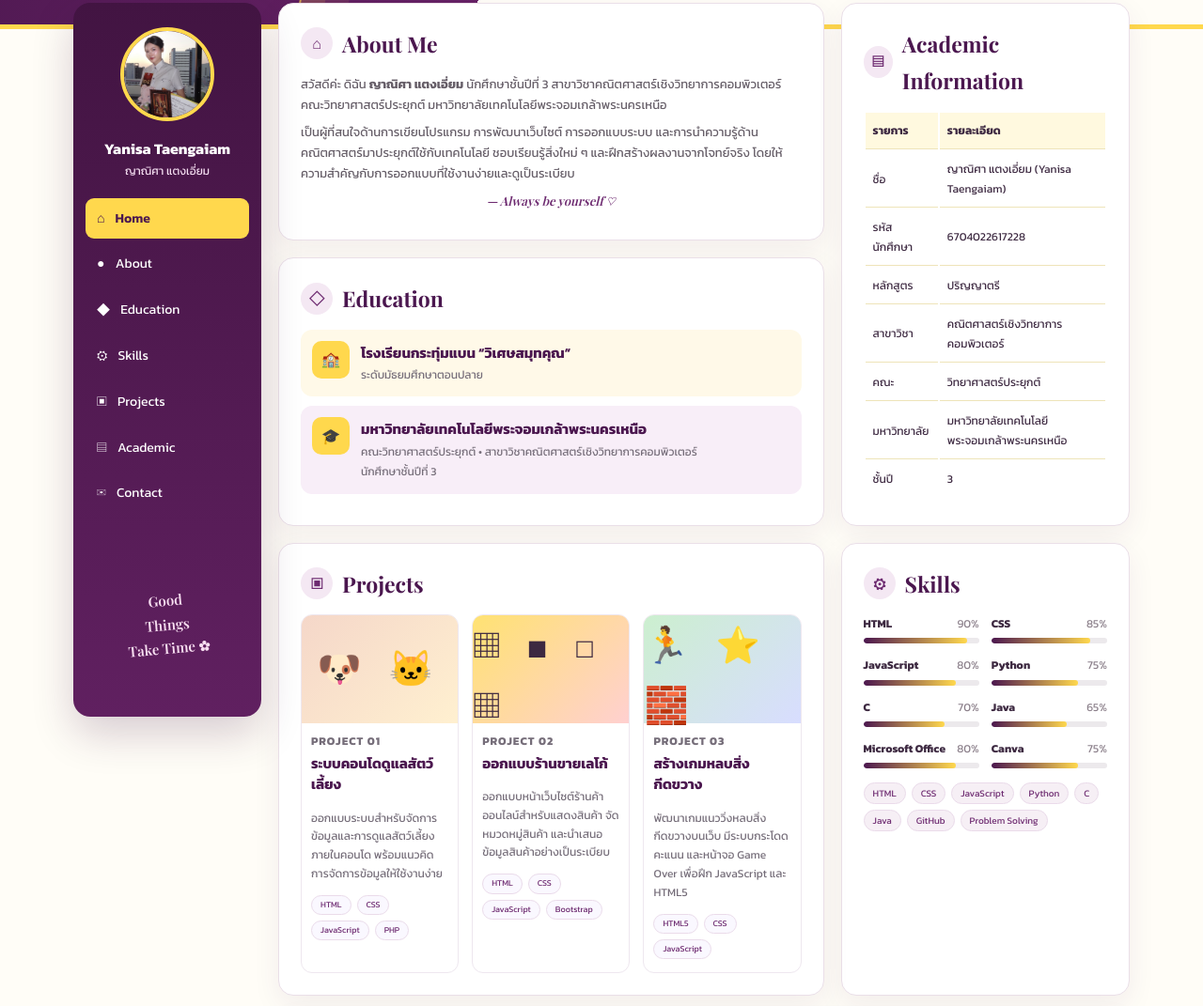
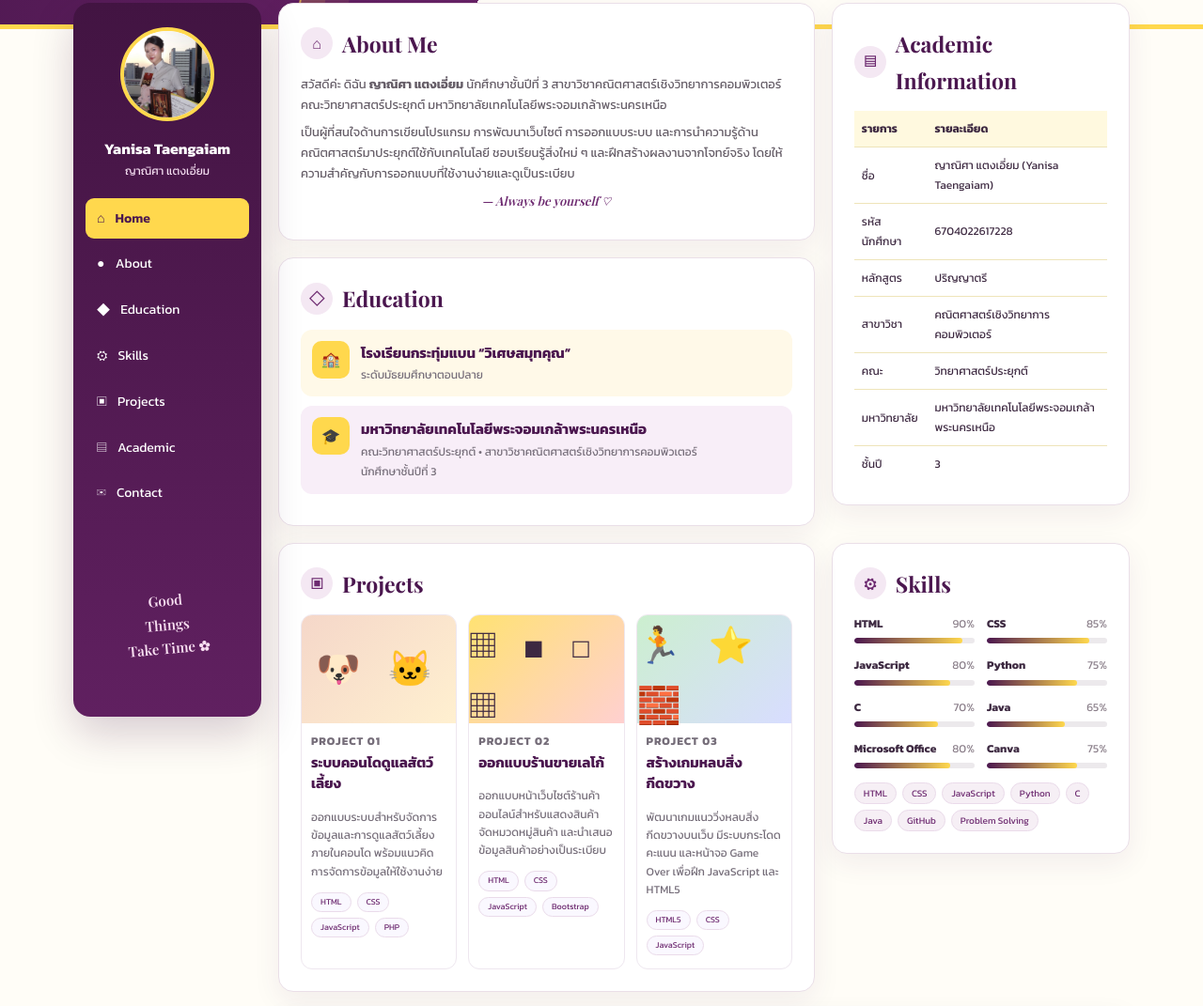
Before and after one commit to krataiyanisa-droid/resume, a plain HTML site: page index.html in a window 1280 px wide. Shown: the part 582-1653 px from the top of the page at 94% size. Drawn offline with nearby package versions, Linux system fonts and the light colour scheme.

Commit message:
Update style.css

```diff
--- a/style.css
+++ b/style.css
@@ -291,7 +291,7 @@ a{
   max-width:1160px;
   margin:-28px auto 0;
   display:grid;
-  grid-template-columns:200px 1fr;
+  grid-template-columns:200px minmax(0,1fr);
   gap:18px;
   position:relative;
   z-index:5;
@@ -373,13 +373,19 @@ a{
 
 /* =========================
    CONTENT
+   PROJECTS = 65%
+   SKILLS   = 35%
 ========================= */
 
-/* Projects กว้างกว่า Skills */
 .content{
   display:grid;
-  grid-template-columns:1.7fr 0.9fr;
-  gap:18px
+
+  /* Projects ใหญ่กว่า Skills */
+  grid-template-columns:minmax(0,1.8fr) minmax(0,1fr);
+
+  gap:18px;
+  align-items:start;
+  min-width:0
 }
 
 .card{
@@ -387,7 +393,8 @@ a{
   border:1px solid var(--line);
   border-radius:16px;
   padding:23px;
-  box-shadow:0 10px 30px rgba(75,23,79,.07)
+  box-shadow:0 10px 30px rgba(75,23,79,.07);
+  min-width:0
 }
 
 .card>.section-head{
@@ -409,7 +416,8 @@ a{
   display:grid;
   place-items:center;
   color:var(--purple2);
-  font-weight:700
+  font-weight:700;
+  flex:none
 }
 
 .section-head h2{
@@ -441,12 +449,14 @@ a{
 
 .academic-card{
   grid-column:2;
-  grid-row:1 / span 2
+  grid-row:1 / span 2;
+  min-width:0
 }
 
 .academic-card table{
   font-size:12px;
-  width:100%
+  width:100%;
+  border-collapse:collapse
 }
 
 .academic-card th,
@@ -510,7 +520,9 @@ a{
 
 #skills{
   grid-column:2;
-  grid-row:3
+  grid-row:3;
+  min-width:0;
+  width:100%
 }
 
 .skills-grid{
@@ -567,14 +579,17 @@ a{
 
 #projects{
   grid-column:1;
-  grid-row:3
+  grid-row:3;
+  min-width:0;
+  width:100%
 }
 
-/* Project 01 / 02 / 03 */
 .projects{
   display:grid;
   grid-template-columns:repeat(3,minmax(0,1fr));
-  gap:14px
+  gap:12px;
+  width:100%;
+  min-width:0
 }
 
 .project{
@@ -583,6 +598,7 @@ a{
   overflow:hidden;
   padding-bottom:14px;
   min-width:0;
+  width:100%;
   background:#fff
 }
 
@@ -606,7 +622,6 @@ a{
   background:linear-gradient(135deg,#ccefcf,#d8ddff)
 }
 
-/* ลดขอบด้านในเพื่อเพิ่มพื้นที่ข้อความ */
 .project>*:not(.project-art){
   margin-left:10px;
   margin-right:10px
@@ -626,13 +641,19 @@ a{
   line-height:1.5;
   margin-top:2px;
   color:var(--purple);
+
+  /* ป้องกันข้อความล้น */
+  overflow-wrap:break-word;
   word-break:normal
 }
 
 .project p{
   font-size:12px;
   color:var(--muted);
-  line-height:1.65;
+  line-height:1.6;
+
+  /* ป้องกันข้อความล้น */
+  overflow-wrap:break-word;
   word-break:normal
 }
 
@@ -737,12 +758,16 @@ footer p{
   }
 
   .layout{
-    grid-template-columns:170px 1fr
+    grid-template-columns:170px minmax(0,1fr)
   }
 
-  /* Tablet ให้เรียงเนื้อหาเป็น 1 คอลัมน์ */
+  /*
+    Tablet:
+    เปลี่ยนเป็น 1 คอลัมน์
+  */
   .content{
-    grid-template-columns:1fr
+    grid-template-columns:1fr;
+    gap:18px
   }
 
   .academic-card{
@@ -760,8 +785,11 @@ footer p{
     grid-row:auto
   }
 
+  /*
+    Tablet ให้ Project 2 ใบต่อแถว
+  */
   .projects{
-    grid-template-columns:1fr 1fr
+    grid-template-columns:repeat(2,minmax(0,1fr))
   }
 }
 
@@ -864,6 +892,9 @@ footer p{
     text-align:left
   }
 
+  /*
+    Mobile Project 1 ใบต่อแถว
+  */
   .projects{
     grid-template-columns:1fr
   }
```
